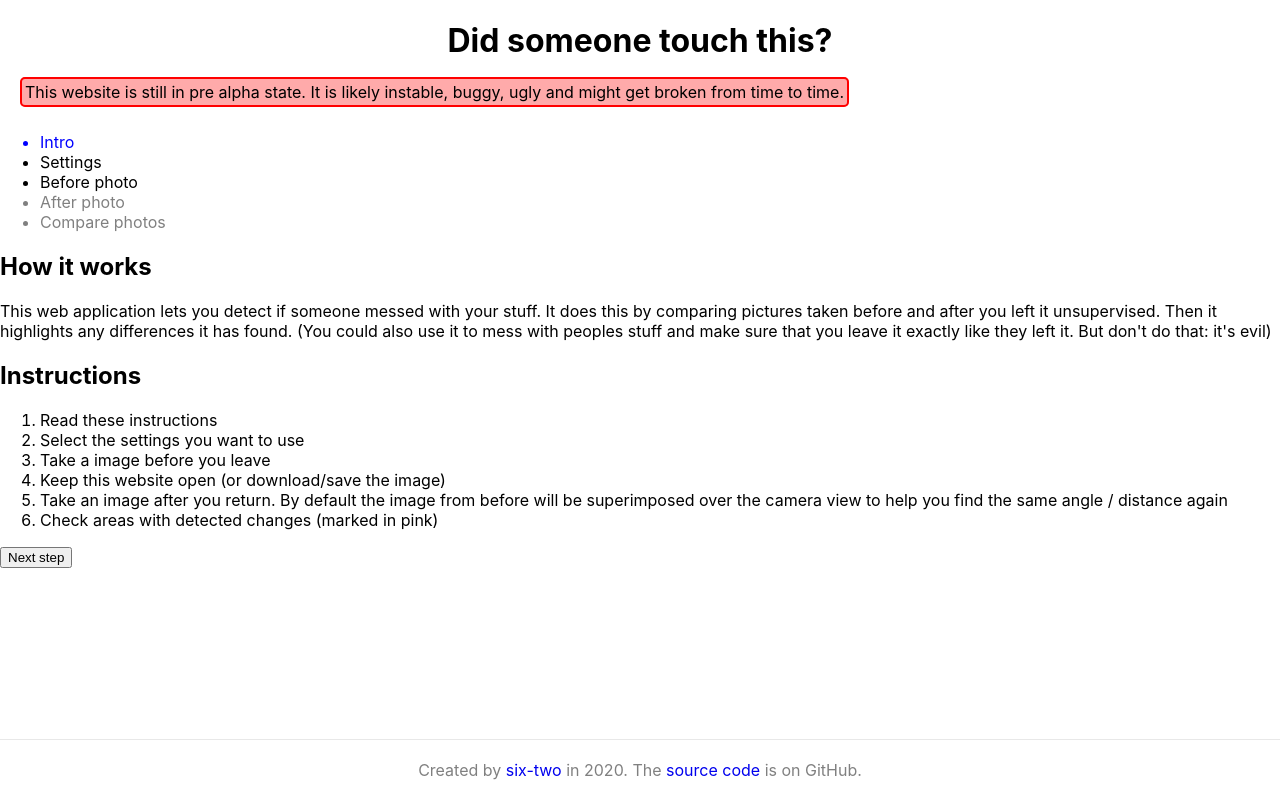
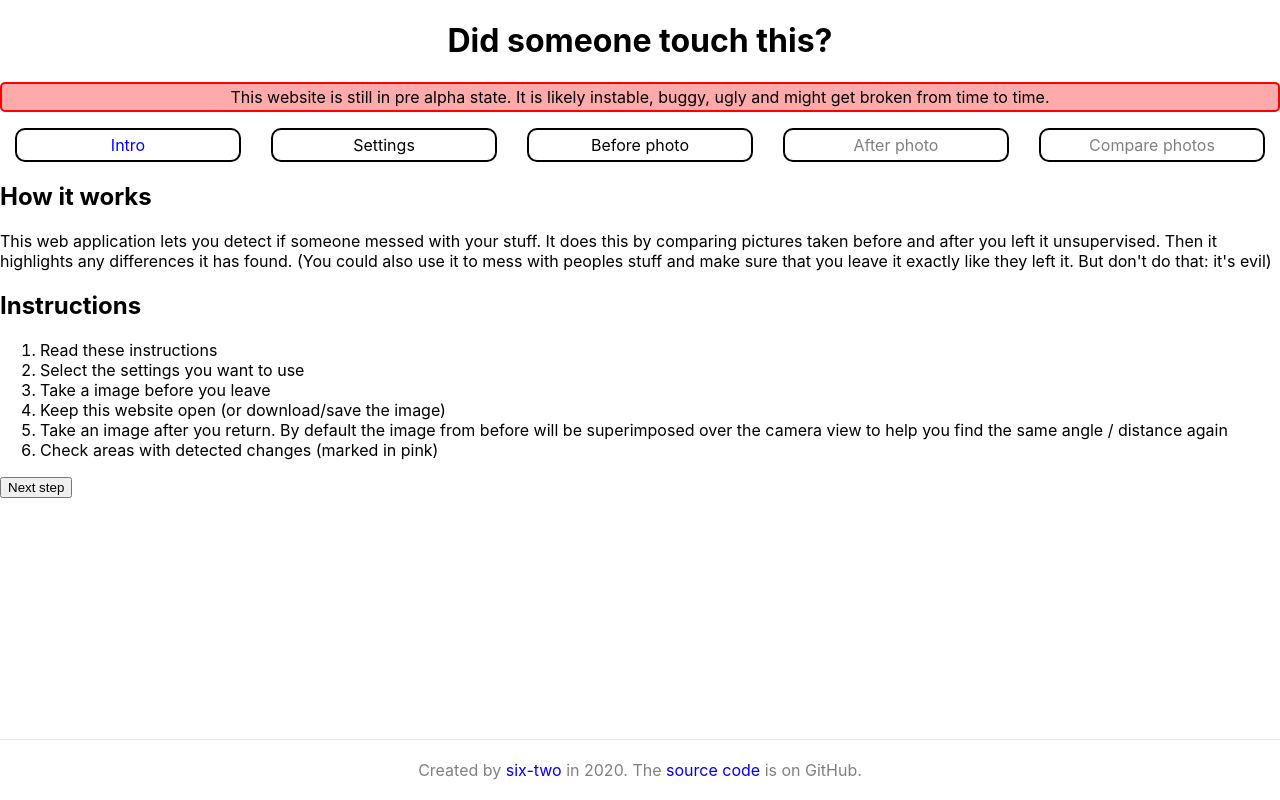
Before and after one commit to six-two/react_did_someone_touch_this, a React (Create React App) app: page / in a window 1280 px wide. Built offline with nearby package versions, Linux system fonts and the light colour scheme.

Commit message:
Improved (ans split) CSS. Fixed warnings

```diff
--- a/src/app/Main.tsx
+++ b/src/app/Main.tsx
@@ -1,13 +1,7 @@
 import React from 'react';
-import { connect } from 'react-redux';
-import '../css/main.scss';
-import ImageCompareView from './ImageCompareView';
-import TakeImageView from './TakeImageView';
-import InstructionView from './steps/Instructions';
-import { State as ReduxState, ImageData } from './redux/store';
-import { setAfterImage, setBeforeImage } from './redux/actions';
 import StepDisplay from './StepDisplay';
 import StepContent from './StepContentDisplay';
+import '../css/main.scss';
 
 //TODO figure out if i should use restaints
 // add settings
@@ -17,63 +11,22 @@ import StepContent from './StepContentDisplay';
 // maybe add an url parameter + chooser pattern so it can be safed
 // [opt] find out how to use key events?
 
-
-export const VIDEO_CONSTRAINTS = {//TODO request best res
-  facingMode: { ideal: "environment" }
-}
-
-interface Props {
-  setAfterImage: (imageData: ImageData) => void,
-  setBeforeImage: (imageData: ImageData) => void,
-  beforeImageData: ImageData,
-  afterImageData: ImageData,
-}
-
-interface State {
-}
-
-class MainView extends React.Component<Props, State> {
+class MainView extends React.Component {
   render() {
     return (
       <div>
-        <span className="err-msg">
+        <div className="err-msg">
           This website is still in pre alpha state. It is likely instable, buggy, ugly and might get broken from time to time.
-        </span>
+        </div>
         <div className="app-contents">
           <StepDisplay />
-          <StepContent />
+          <div className="step-content">
+            <StepContent />
+          </div>
         </div>
       </div>
     );
   }
-
-  renderContents() {
-    if (!this.props.beforeImageData) {
-      return <div>
-        <InstructionView />
-        <TakeImageView onPhoto={this.props.setBeforeImage} />
-      </div>
-    }
-    if (!this.props.afterImageData) {
-      return <TakeImageView onPhoto={this.props.setAfterImage} backgroundImage={this.props.beforeImageData} />
-    }
-    return <ImageCompareView />
-  }
 }
 
-
-const mapStateToProps = (state: ReduxState, ownProps: any) => {
-  return {
-    ...ownProps,
-    beforeImageData: state.images.before.data,
-    afterImageData: state.images.after.data,
-  };
-};
-const mapDispatchToProps = (dispatch: any) => {
-  return {
-    setBeforeImage: (imageData: ImageData) => dispatch(setBeforeImage(imageData)),
-    setAfterImage: (imageData: ImageData) => dispatch(setAfterImage(imageData)),
-  };
-};
-
-export default connect(mapStateToProps, mapDispatchToProps)(MainView);
+export default MainView;
--- a/src/app/StepContentDisplay.tsx
+++ b/src/app/StepContentDisplay.tsx
@@ -1,18 +1,12 @@
 import React from 'react';
 import { connect } from 'react-redux';
-import '../css/main.scss';
 import ImageCompareView from './ImageCompareView';
 import TakeImageView from './TakeImageView';
 import InstructionView from './steps/Instructions';
 import { State as ReduxState, ImageData } from './redux/store';
 import { setAfterImage, setBeforeImage, completedCurrentStep } from './redux/actions';
-import StepDisplay from './StepDisplay';
 import * as Steps from './steps/Steps';
 
-
-export const VIDEO_CONSTRAINTS = {//TODO request best res
-  facingMode: { ideal: "environment" }
-}
 
 interface Props {
   setAfterImage: (imageData: ImageData) => void,
--- a/src/app/StepDisplay.tsx
+++ b/src/app/StepDisplay.tsx
@@ -1,8 +1,7 @@
 import React from 'react';
 import { connect } from 'react-redux';
-import { compare } from 'resemblejs';
-import { State as ReduxState, ImageState, ImageData } from './redux/store';
-import { goToStep, completedCurrentStep } from './redux/actions';
+import { State as ReduxState } from './redux/store';
+import { goToStep } from './redux/actions';
 import { STEPS, StepData } from './steps/Steps';
 
 
@@ -16,11 +15,9 @@ interface Props {
 class StepDisplay extends React.Component<Props> {
   render() {
     return (
-      <div className="steps">
-        <ul>
-          {STEPS.map(this.renderStep)}
-        </ul>
-      </div>
+      <ul className="step-list">
+        {STEPS.map(this.renderStep)}
+      </ul>
     );
   }
 
--- a/src/app/TakeImageView.tsx
+++ b/src/app/TakeImageView.tsx
@@ -1,8 +1,10 @@
 import React from 'react';
 import Webcam from "react-webcam";
 import { ImageData } from './redux/store';
-import { VIDEO_CONSTRAINTS } from './Main';
 
+const VIDEO_CONSTRAINTS = {//TODO request best res
+  facingMode: { ideal: "environment" }
+}
 
 interface Props {
   backgroundImage?: ImageData,
@@ -22,9 +24,9 @@ class TakeImageView extends React.Component<Props> {
     const className = "take-image-div" + (bgImg ? " transparent-cam" : "");
     return (
       <div className={className}>
-        {bgImg ? <img src={bgImg} alt="" /> : null}
         <Webcam ref={this.webcamRef} className="cam" onClick={this.onClick}
           audio={false} videoConstraints={VIDEO_CONSTRAINTS} />
+        {bgImg ? <img src={bgImg} alt="" onClick={this.onClick} /> : null}
       </div>
     );
   }
--- /dev/null
+++ b/src/css/_step-list.scss
@@ -0,0 +1,28 @@
+.step-list {
+  display: flex;
+  width: 100%;
+  padding: 0px;
+
+  li {
+    flex: 1;
+    text-align: center;
+    display: inline-block;
+    padding: 5px 5px;
+    margin: 0px 15px;
+    border: 2px solid black;
+    border-radius: 10px;
+  }
+
+  .selected {
+    color: blue;
+  }
+
+  .selectable {
+    cursor: pointer;
+  }
+
+  .disabled {
+    color: gray;
+    cursor: not-allowed;
+  }
+}
--- /dev/null
+++ b/src/css/_webcam.scss
@@ -0,0 +1,18 @@
+$camWidth: 700px;
+
+.take-image-div {
+  position: relative;
+  width: $camWidth;
+
+  img {
+    position: absolute;
+    top: 0;
+    right: 0;
+    width: $camWidth;
+    opacity: 0.4;
+  }
+
+  .cam {
+    width: $camWidth;
+  }
+}
--- a/src/css/main.scss
+++ b/src/css/main.scss
@@ -1,63 +1,18 @@
-$camWidth: 700px;
+@import "step-list";
+@import "webcam";
 
 #root {
   background: eee;
 
-  .app-contents {
-    margin: 0px auto;
-
-  }
-
-  .cam {
-    width: $camWidth;
-  }
+  // .step-content {
+  //   margin: 0px auto;
+  // }
 
   .err-msg {
     border-radius: 5px;
     background-color: #ffaaaa;
     border: 2px solid #f00;
     padding: 3px;
-    margin: 20px;
-  }
-
-  .app-contents {
-    margin-top: 30px;
-  }
-  //
-  // .root img {
-  //     max-width: 300px;
-  //     max-height: 300px;
-  //   }
-
-  .take-image-div {
-      position: relative;
-      width: $camWidth;
-      height: 500;
-     img {
-      // max-width: $camWidth;
-      // max-height: 100%;
-      width: $camWidth;
-      height: 100%;
-    }
-    .cam {
-      position: absolute;
-      top: 0;
-      right: 0;
-      // height: 100%;
-      width: $camWidth;
-    }
-  }
-
-  .transparent-cam .cam {
-    opacity: 0.6;
-  }
-
-  .steps {
-    .selected {
-      color: blue;
-    }
-    .disabled {
-      color: gray;
-    }
+    text-align: center;
   }
 }
```
